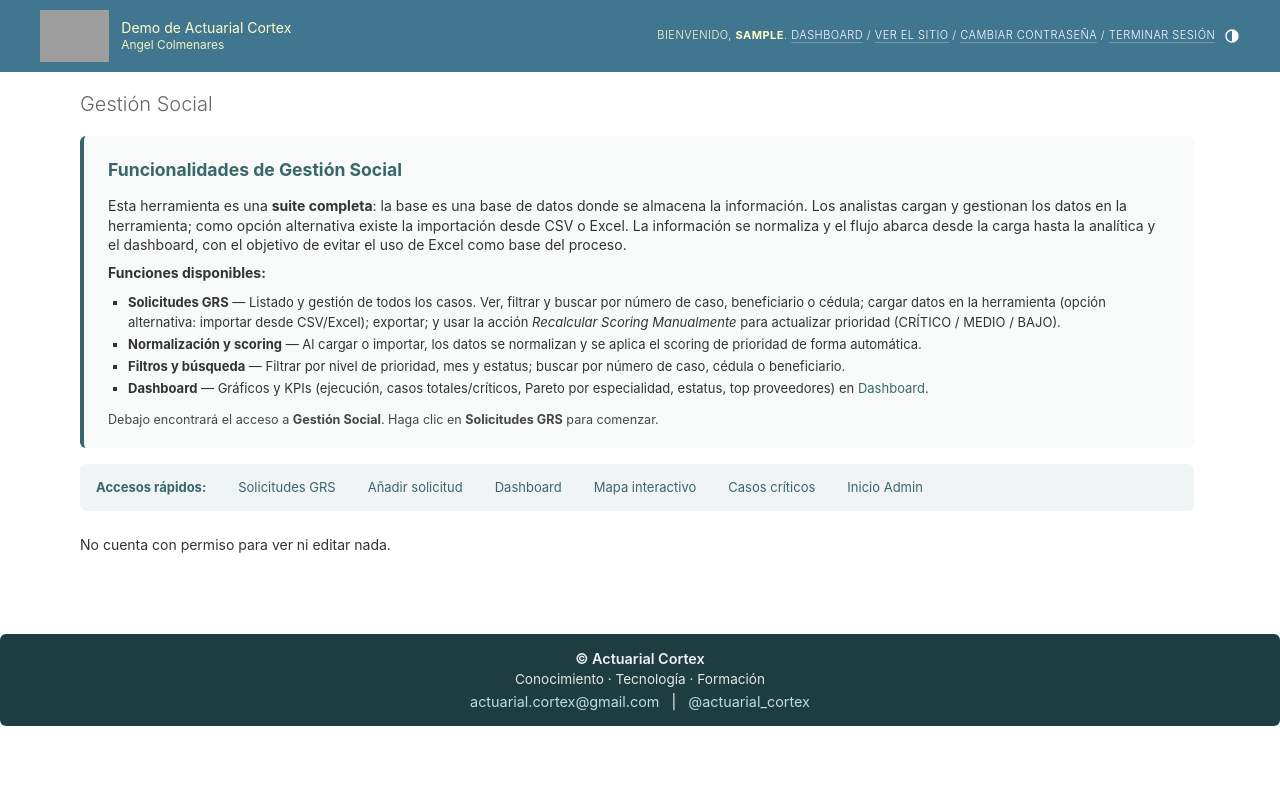
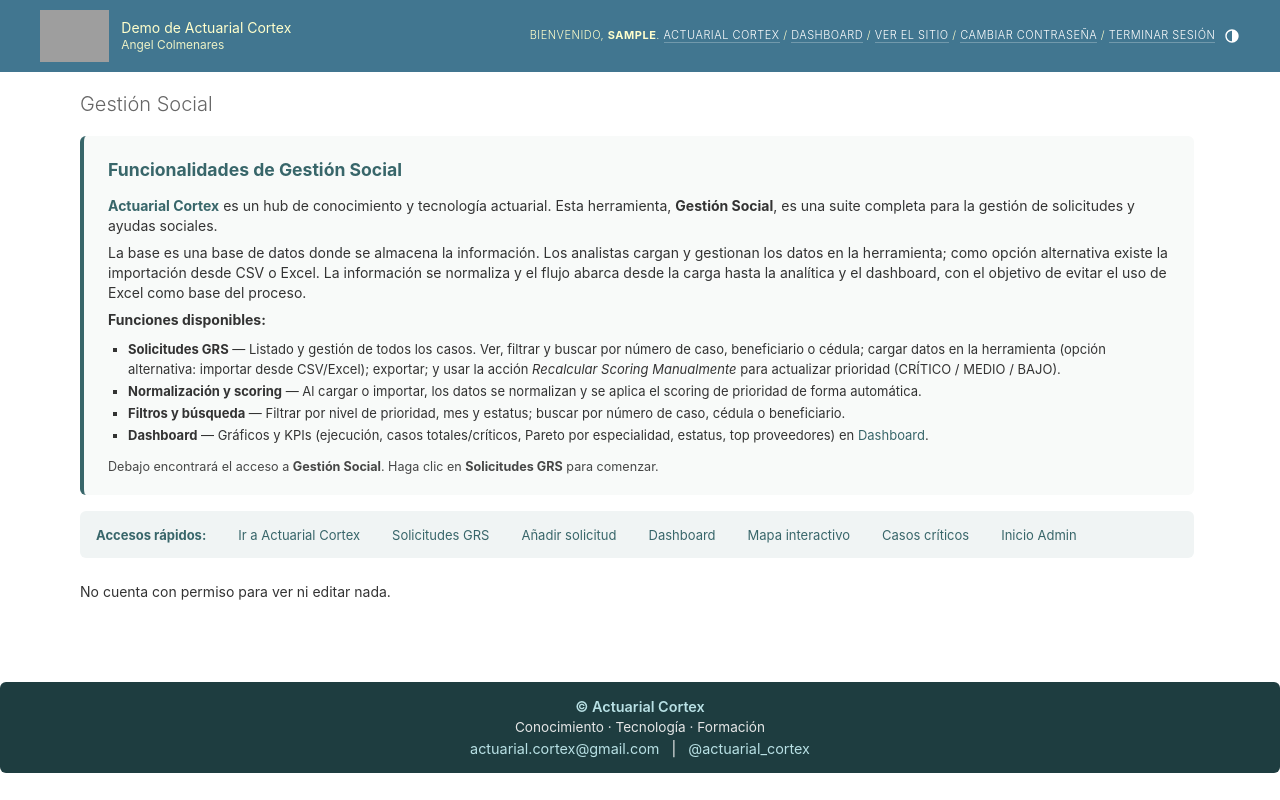
Before and after one commit to angelucv/actuarial-cortex-suite-gestion-social, a Django app: page /admin/ in a window 1280 px wide. Run offline with Django 4.2, Linux system fonts and the light colour scheme; the visitor is signed in with stand-in values (Sample User, id 1); data comes from the database, SQL or seed files in the repository; data that the repository does not hold is empty; grey boxes are pictures that could not be loaded.

Commit message:
Inicio y Admin: textos consistentes Actuarial Cortex hub, enlaces en userlinks y footer
Made-with: Cursor

```diff
--- a/gestion_social/templates/dashboard.html
+++ b/gestion_social/templates/dashboard.html
@@ -53,7 +53,8 @@
         </div>
         <div class="col min-width-0">
             <h3 class="fw-bold mb-0" style="color: #38666A;">Tablero de Gestión Social de Actuarial Cortex</h3>
-            <p class="text-muted small mb-0">KPIs, análisis Pareto por especialidad, distribución por estatus y top proveedores.</p>
+            <p class="text-muted small mb-0"><em>Parte de <a href="{{ cortex_site_url }}" target="_blank" rel="noopener">Actuarial Cortex</a>: hub de conocimiento y tecnología actuarial. Este aplicativo ofrece gestión de casos, KPIs, mapa por estados y visión histórica.</em></p>
+            <p class="text-muted small mb-0 mt-1">KPIs, análisis Pareto por especialidad, distribución por estatus y top proveedores.</p>
             <p class="text-muted small mb-0 mt-1">Solución adaptable a otros sectores (control de casos, inventario, etc.) para automatizar el flujo de información e integrar dashboards de calidad. La información mostrada en este dashboard proviene de los datos cargados en la suite.</p>
         </div>
     </div>
--- a/templates/admin/base_site.html
+++ b/templates/admin/base_site.html
@@ -17,6 +17,7 @@
 {% endblock %}
 
 {% block userlinks %}
+<a href="https://actuarial-cortex.pages.dev/" target="_blank" rel="noopener">Actuarial Cortex</a> /
 <a href="/dashboard/">Dashboard</a> /
 {{ block.super }}
 {% endblock %}
@@ -25,7 +26,7 @@
 
 {% block footer %}
 <footer style="margin-top: 2rem; padding: 1rem 1.5rem; background: #1e3d40; color: #f0f0f0; text-align: center; font-size: 0.9rem; border-radius: 6px;">
-  <div style="font-weight: 600; margin-bottom: 0.25rem;">© Actuarial Cortex</div>
+  <div style="font-weight: 600; margin-bottom: 0.25rem;"><a href="https://actuarial-cortex.pages.dev/" target="_blank" rel="noopener" style="color: #b8e0e4; text-decoration: none;">© Actuarial Cortex</a></div>
   <div style="font-size: 0.85rem; margin-bottom: 0.35rem; opacity: 0.95;">Conocimiento · Tecnología · Formación</div>
   <a href="mailto:actuarial.cortex@gmail.com" style="color: #b8e0e4; text-decoration: none;">actuarial.cortex@gmail.com</a>
   <span style="margin: 0 0.5rem;">|</span>
--- a/templates/admin/cortex_index.html
+++ b/templates/admin/cortex_index.html
@@ -85,7 +85,8 @@
 {% block content %}
 <div class="cortex-admin-intro">
   <h2>Funcionalidades de Gestión Social</h2>
-  <p style="margin: 0 0 0.5rem 0;">Esta herramienta es una <strong>suite completa</strong>: la base es una base de datos donde se almacena la información. Los analistas cargan y gestionan los datos en la herramienta; como opción alternativa existe la importación desde CSV o Excel. La información se normaliza y el flujo abarca desde la carga hasta la analítica y el dashboard, con el objetivo de evitar el uso de Excel como base del proceso.</p>
+  <p style="margin: 0 0 0.5rem 0;"><strong><a href="https://actuarial-cortex.pages.dev/" target="_blank" rel="noopener">Actuarial Cortex</a></strong> es un hub de conocimiento y tecnología actuarial. Esta herramienta, <strong>Gestión Social</strong>, es una suite completa para la gestión de solicitudes y ayudas sociales.</p>
+  <p style="margin: 0 0 0.5rem 0;">La base es una base de datos donde se almacena la información. Los analistas cargan y gestionan los datos en la herramienta; como opción alternativa existe la importación desde CSV o Excel. La información se normaliza y el flujo abarca desde la carga hasta la analítica y el dashboard, con el objetivo de evitar el uso de Excel como base del proceso.</p>
   <p style="margin: 0.5rem 0 0 0;"><strong>Funciones disponibles:</strong></p>
   <ul style="margin: 0.5rem 0 0 1.25rem; padding: 0;">
     <li><strong>Solicitudes GRS</strong> — Listado y gestión de todos los casos. Ver, filtrar y buscar por número de caso, beneficiario o cédula; cargar datos en la herramienta (opción alternativa: importar desde CSV/Excel); exportar; y usar la acción <em>Recalcular Scoring Manualmente</em> para actualizar prioridad (CRÍTICO / MEDIO / BAJO).</li>
@@ -97,6 +98,7 @@
 </div>
 <div class="cortex-admin-links">
   <strong>Accesos rápidos:</strong>
+  <a href="https://actuarial-cortex.pages.dev/" target="_blank" rel="noopener">Ir a Actuarial Cortex</a>
   <a href="{% url 'admin:gestion_social_solicitud_changelist' %}">Solicitudes GRS</a>
   <a href="{% url 'admin:gestion_social_solicitud_add' %}">Añadir solicitud</a>
   <a href="/dashboard/">Dashboard</a>
```
